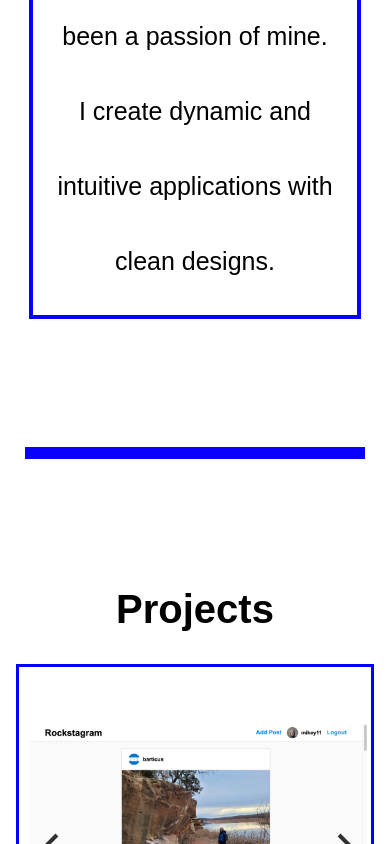
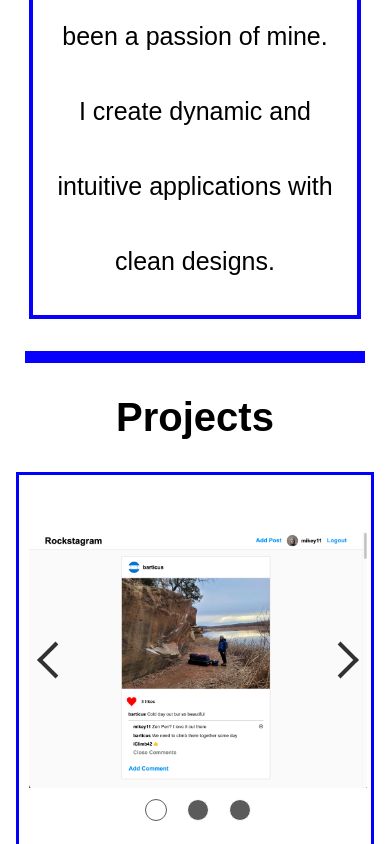
Before and after one commit to mikerachman1/personal-website, a React (Create React App) app: page / in a window 390 px wide. Shown: the part 1156-2000 px from the top of the page. Built offline with nearby package versions, Linux system fonts and the light colour scheme.

Commit message:
mobile breakpoint changes

```diff
--- a/src/App.css
+++ b/src/App.css
@@ -172,6 +172,14 @@ a {
     box-shadow: none;
     padding: 1rem;
   }
+
+  main > h1 {
+    padding-top: 2rem;
+  }
+
+  .about-text {
+    margin-bottom: 2rem;
+  }
 }
 
 @media (max-width: 515px) {
@@ -185,7 +193,6 @@ a {
 
   .projects-container {
     grid-template-columns: repeat(auto-fit, minmax(260px, 1fr));
-
   }
 
 }
```
